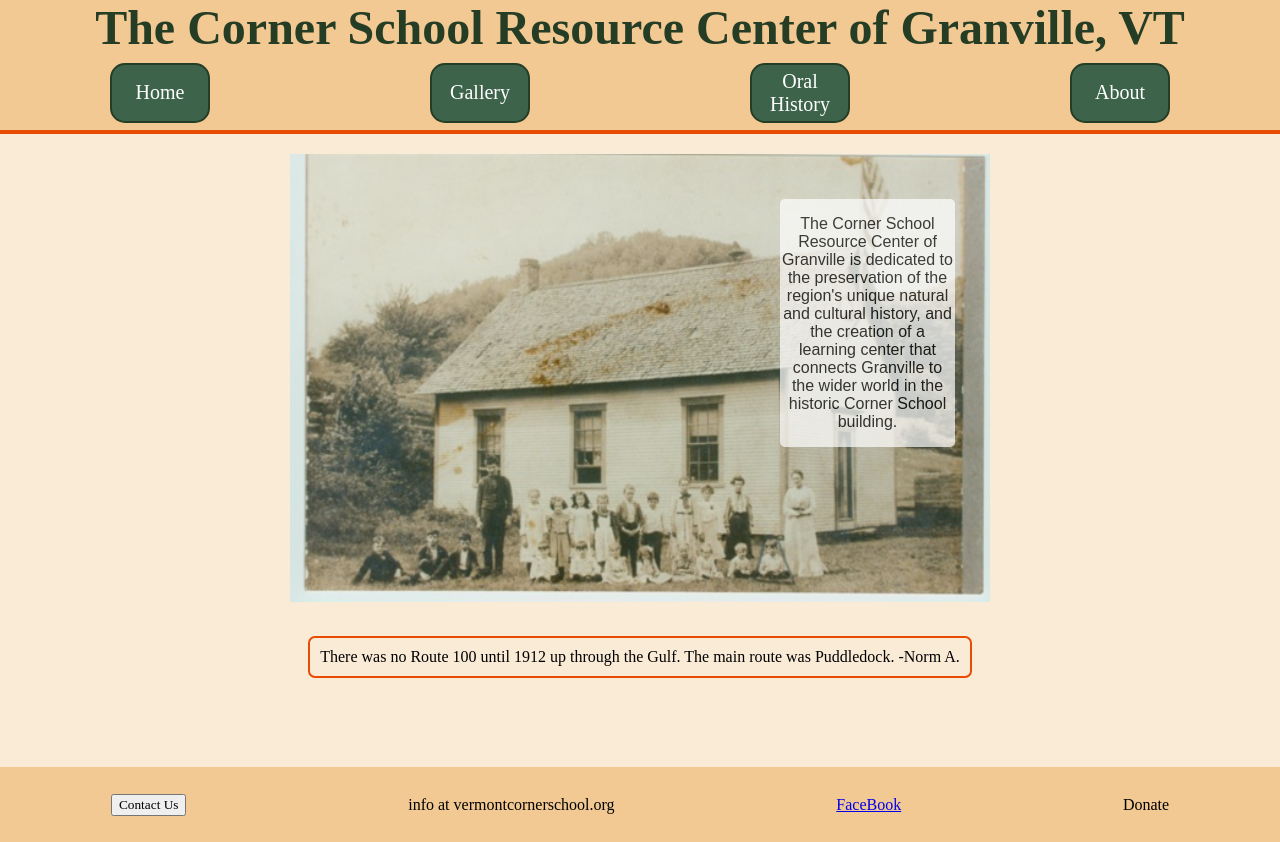
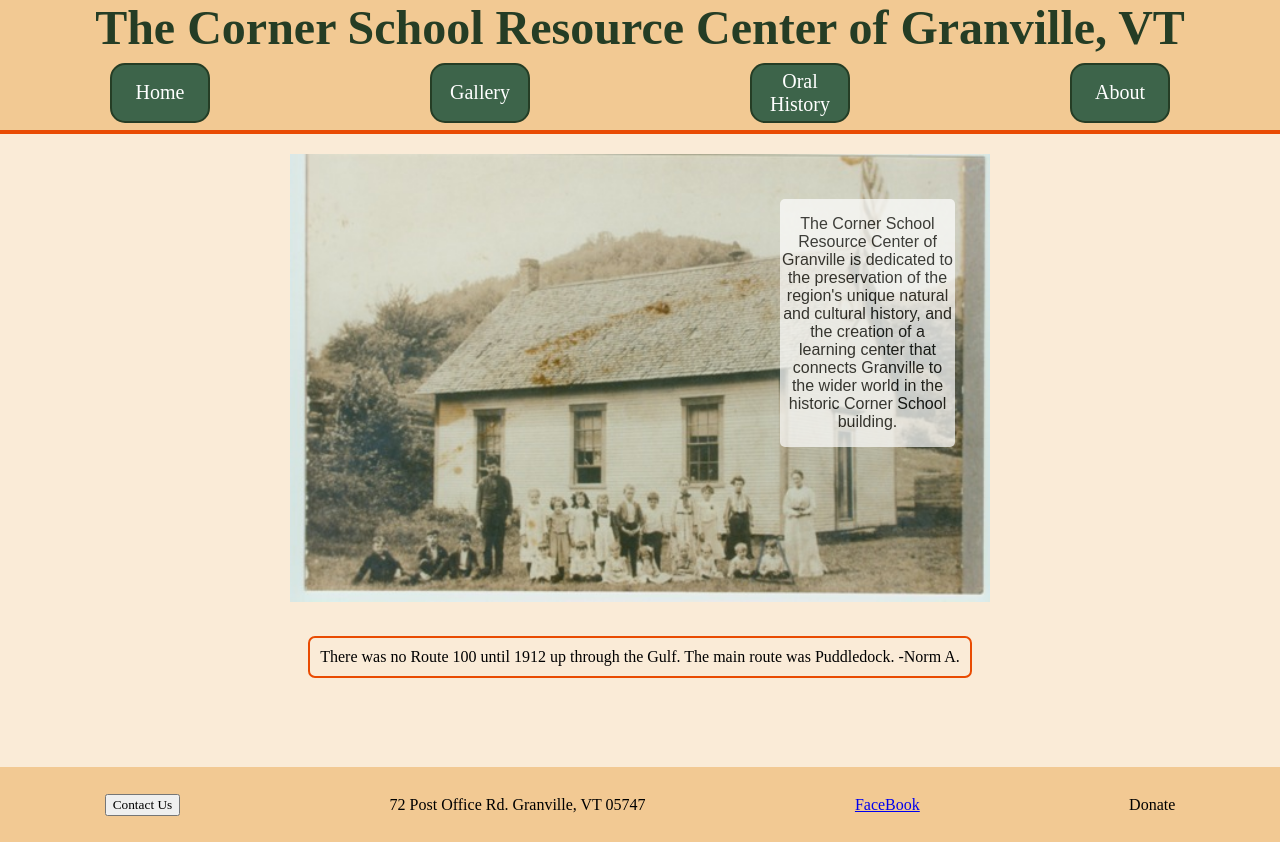
Before and after one commit to Habenzy/granville-corner-school, a React (Create React App) app in the folder client/: page / in a window 1280 px wide. Built offline with nearby package versions, Linux system fonts and the light colour scheme.

Commit message:
accidentally deleted physical address, fixed now

```diff
--- a/client/src/App/pages/footer.js
+++ b/client/src/App/pages/footer.js
@@ -15,7 +15,7 @@ class Footer extends React.Component {
       return(
         <div className='foot-bar'>
           <button id='contact'>Contact Us</button>
-          <div>info at vermontcornerschool.org</div>
+          <div>72 Post Office Rd. Granville, VT 05747</div>
           <div><a href="https://www.facebook.com/CornerSchoolResourceCenterOfGranvilleVt/">FaceBook</a></div>
           <div>Donate</div>
         </div>
```
